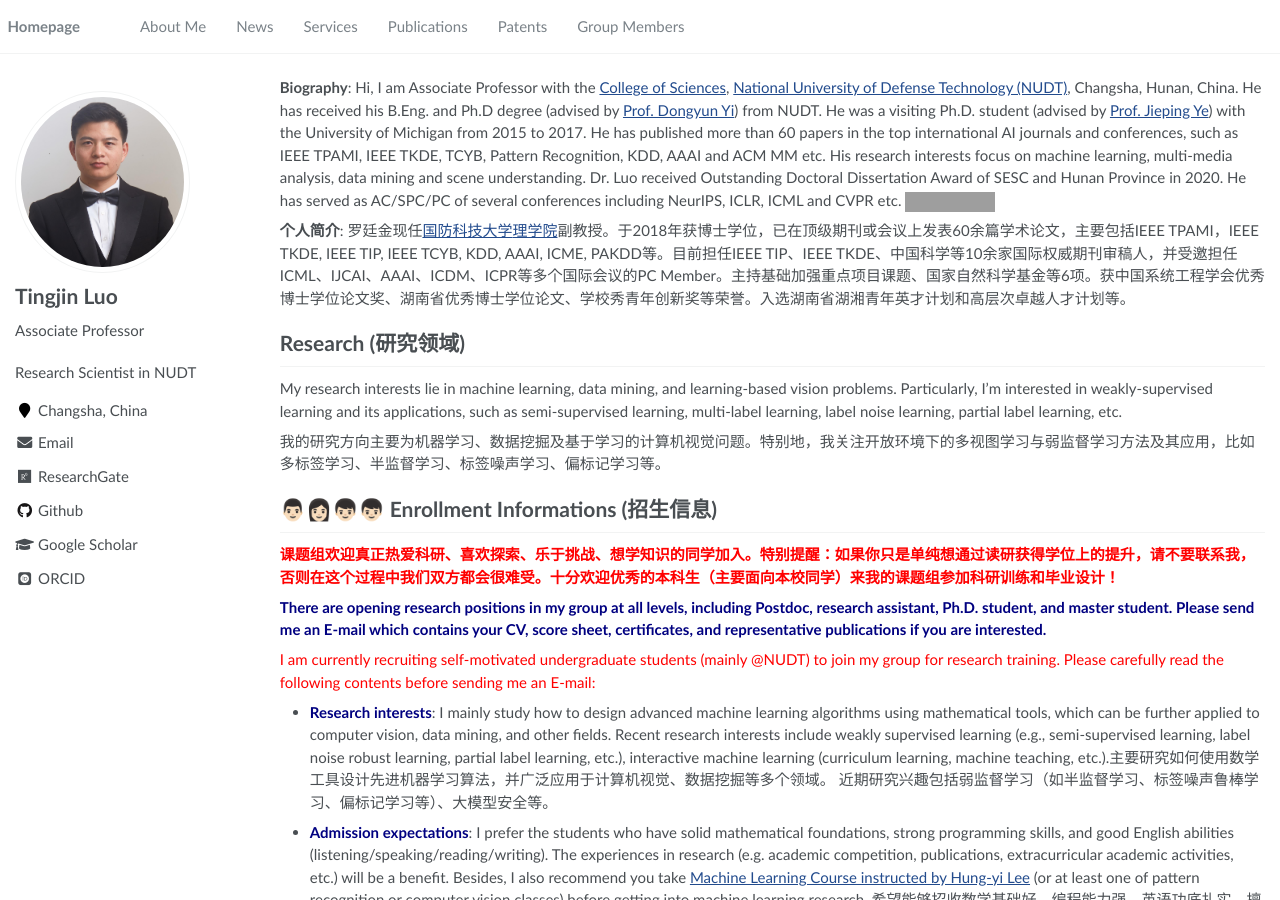
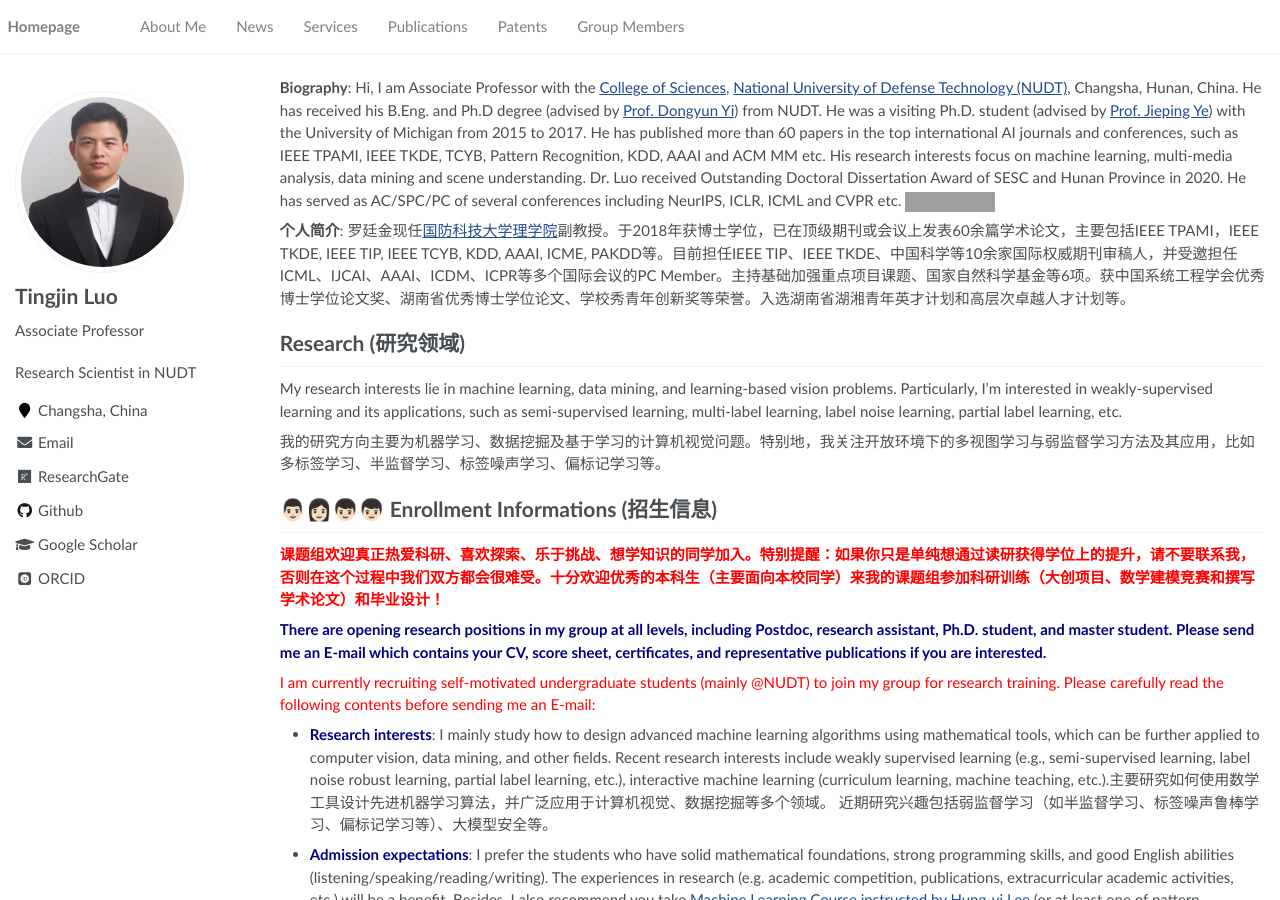
Before and after one commit to HorizonAILab/HorizonAILab.github.io, a Jekyll site: the page built from _pages/about.md, in a window 1280 px wide and 900 px high. Built offline with Jekyll 4.4.1, drawn with Linux system fonts in a browser that asks for light colours; some web fonts are replaced; grey boxes are pictures that could not be loaded.

Commit message:
Update about.md

```diff
--- a/_pages/about.md
+++ b/_pages/about.md
@@ -31,7 +31,7 @@ My research interests lie in machine learning, data mining, and learning-based v
 
 # 👨🏻‍👩🏻‍👦🏻‍👦🏻 Enrollment Informations (招生信息)
 
-**<font color=red>课题组欢迎真正热爱科研、喜欢探索、乐于挑战、想学知识的同学加入。特别提醒：如果你只是单纯想通过读研获得学位上的提升，请不要联系我，否则在这个过程中我们双方都会很难受。十分欢迎优秀的本科生（主要面向本校同学）来我的课题组参加科研训练和毕业设计！</font>**
+**<font color=red>课题组欢迎真正热爱科研、喜欢探索、乐于挑战、想学知识的同学加入。特别提醒：如果你只是单纯想通过读研获得学位上的提升，请不要联系我，否则在这个过程中我们双方都会很难受。十分欢迎优秀的本科生（主要面向本校同学）来我的课题组参加科研训练（大创项目、数学建模竞赛和撰写学术论文）和毕业设计！</font>**
 
 **<font color=navy>There are opening research positions in my group at all levels, including Postdoc, research assistant, Ph.D. student, and master student. Please send me an E-mail which contains your CV, score sheet, certificates, and representative publications if you are interested.</font>**
 
```
